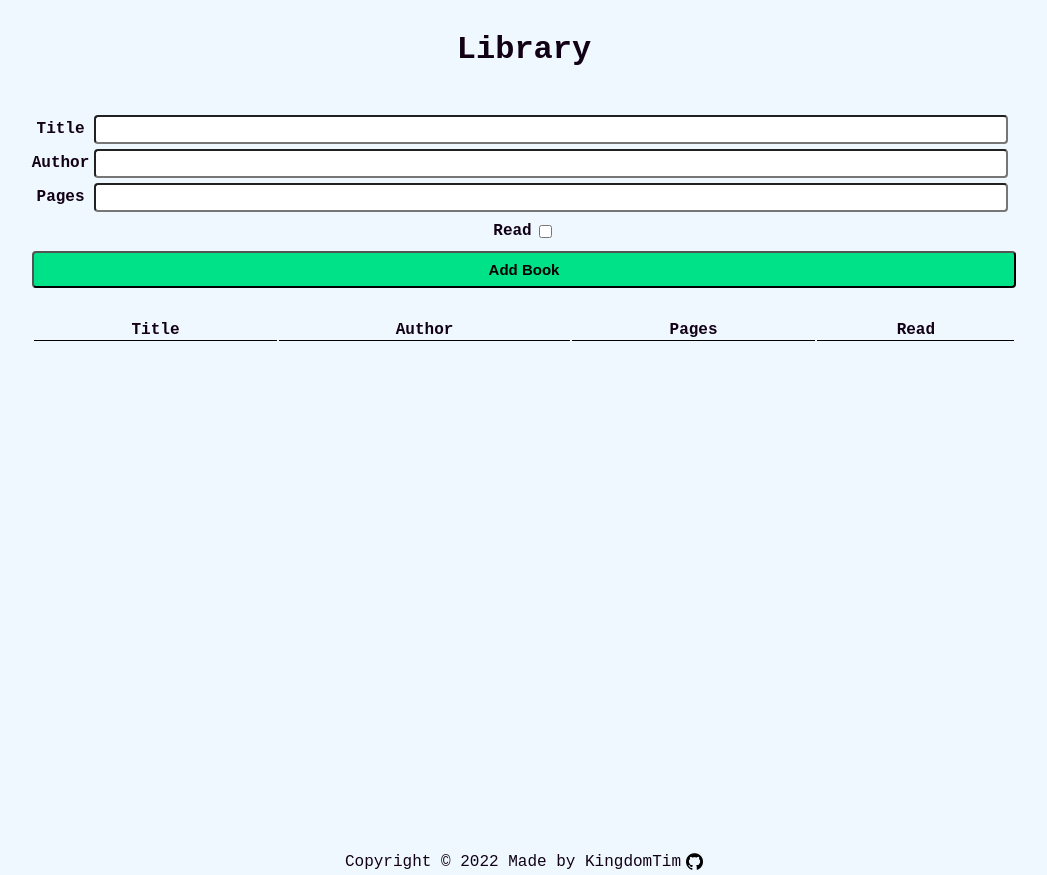
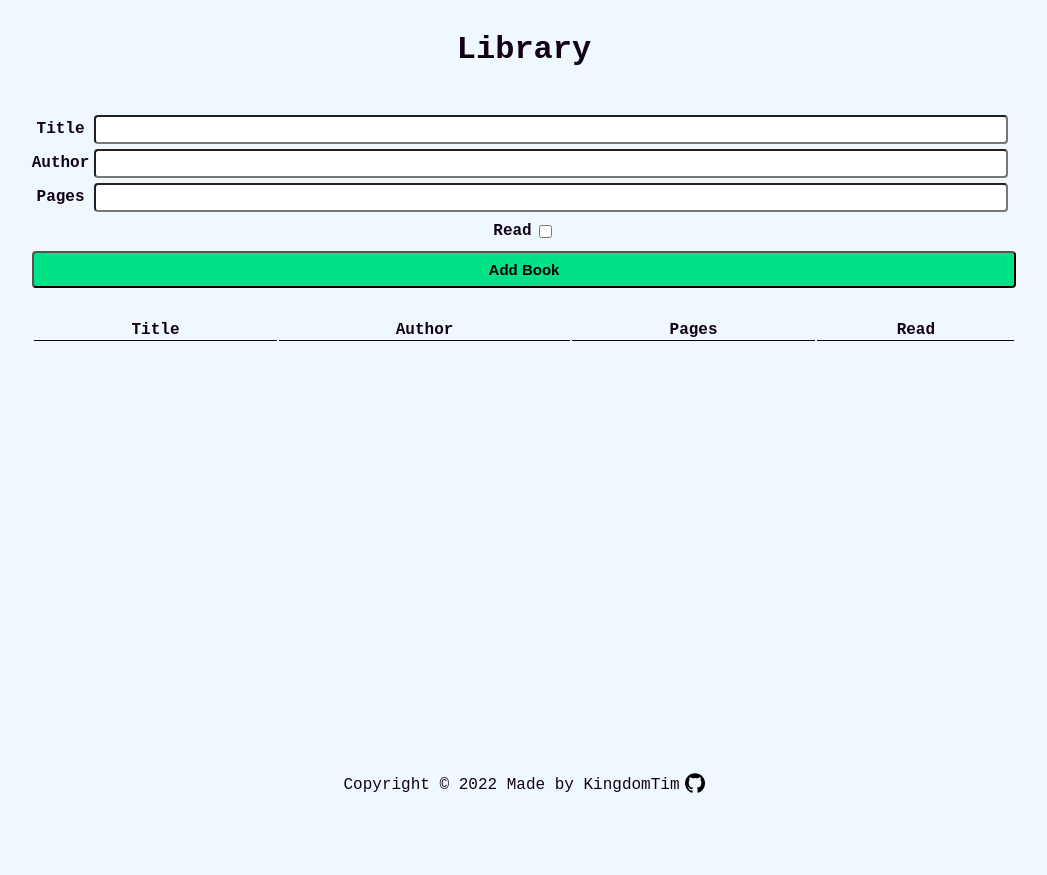
Before and after one commit to KingdomTim/Library, a plain HTML site: page index.html in a window 1280 px wide. Shown: the whole page, without its empty margins (116-1163 px from the left). After the commit the page ends 800 px from the top, so only its background shows below. Drawn offline with Linux system fonts and the light colour scheme.

Commit message:
fixedFooter

```diff
--- a/index.html
+++ b/index.html
@@ -42,8 +42,8 @@
             </thead>
             <tbody class="list"></tbody>
         </table>
-        <footer class="footer">Copyright © 2022 Made by KingdomTim<a href="https://github.com/KingdomTim/Library" target= "_blank" href="noopener noreferrer"><img class="github" src="github.png"></a></footer>
     </div>
+    <footer class="footer">Copyright © 2022 Made by KingdomTim<a href="https://github.com/KingdomTim/Library" target= "_blank" href="noopener noreferrer"><img class="github" src="github.png"></a></footer>
     <script src="main.js"></script>
 </body>
 </html>
--- a/style.css
+++ b/style.css
@@ -105,14 +105,21 @@ button {
 }
 
 .footer {
-    display: flex;
-    margin-top: 500px;
+    display:flex;
     justify-content: center;
+    align-items: center;
+    gap: 5px;
+    position:fixed;
+   left:0px;
+   bottom:0px;
+   height:30px;
+   width:100%;
 }
 
+
 .github {
-    width: 17px;
-    margin-left: 5px;
+    width: 20px;
+    height: 20px;
 }
 
 .github:hover {
```
